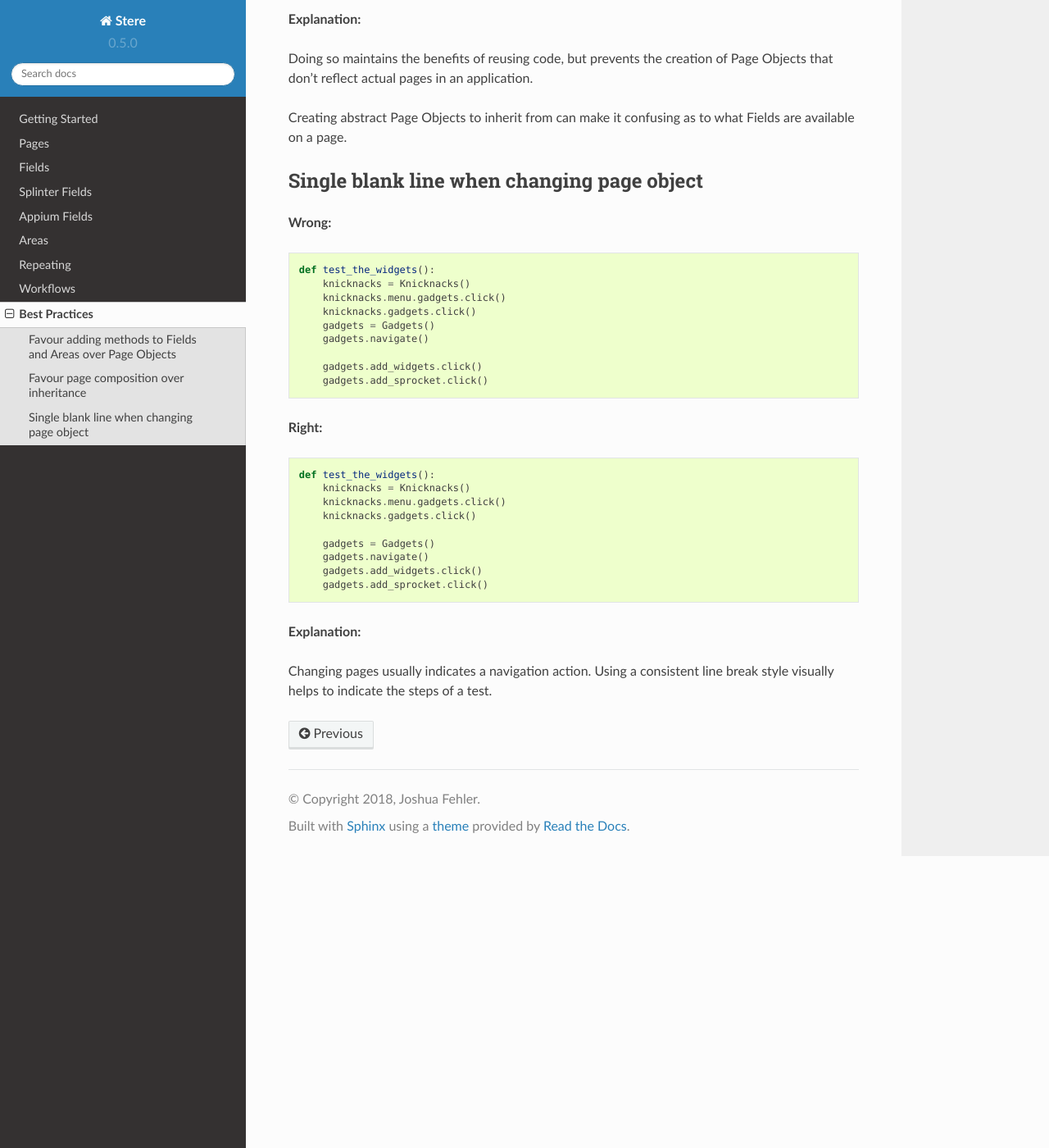
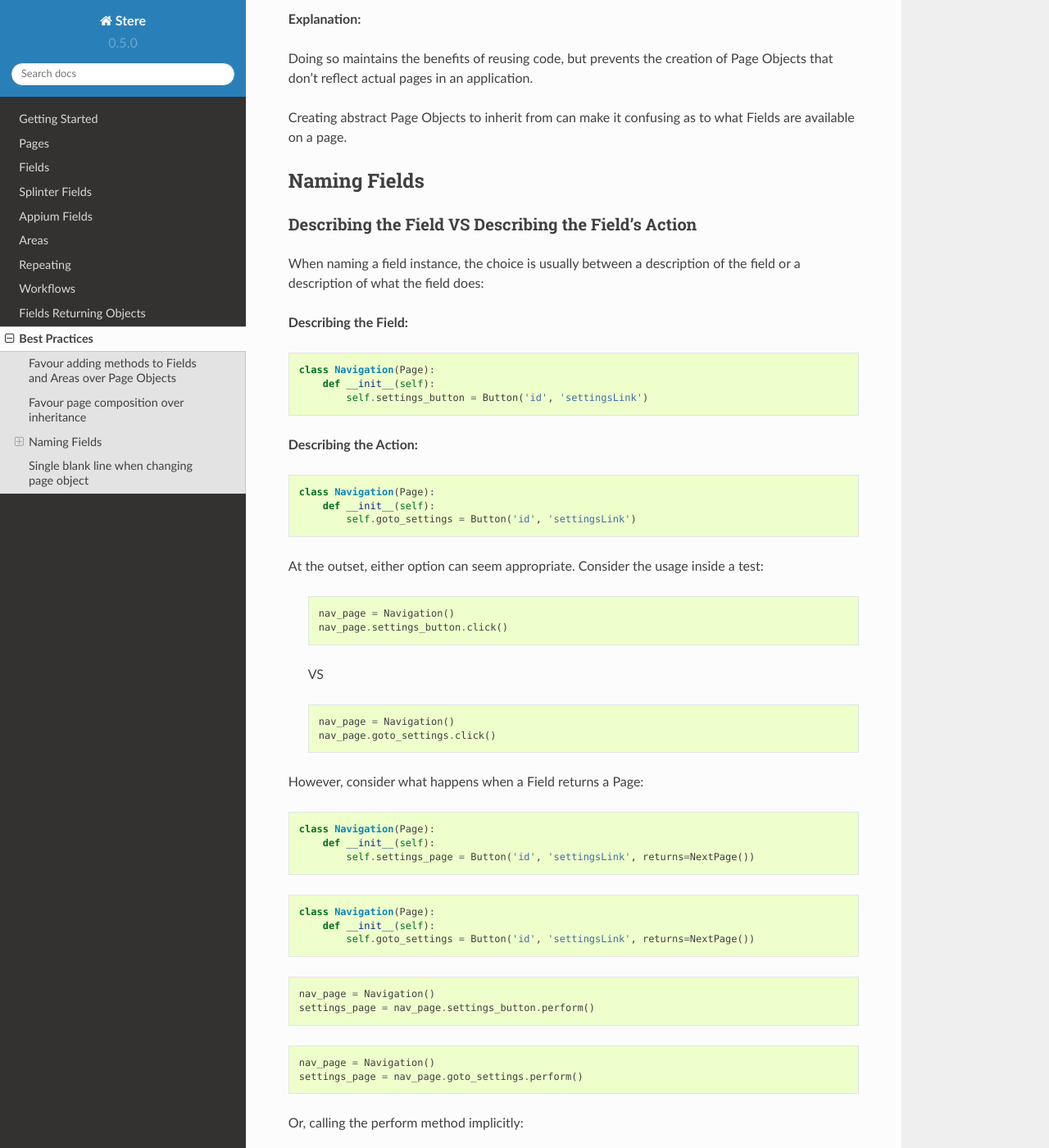
Before and after one commit to jsfehler/stere, a Sphinx documentation site: the page built from docs/best_practices.rst, in a window 1280 px wide and 1400 px high, scrolled down 1737 px. Shown: the whole window at 82% size. Built offline with Sphinx 7.4.7 and the Read the Docs theme 2.0.0, drawn with Linux system fonts in a browser that asks for light colours; some of the changed text lies outside the part shown.

Commit message:
Field now executes perform() when called (#141)

```diff
--- a/docs/best_practices.rst
+++ b/docs/best_practices.rst
@@ -98,6 +98,91 @@
 what Fields are available on a page.
 
 
+Naming Fields
+~~~~~~~~~~~~~
+
+Describing the Field VS Describing the Field's Action
++++++++++++++++++++++++++++++++++++++++++++++++++++++
+
+When naming a field instance, the choice is usually between a description of
+the field or a description of what the field does:
+
+**Describing the Field:**
+
+.. code-block:: python
+
+    class Navigation(Page):
+        def __init__(self):
+            self.settings_button = Button('id', 'settingsLink')
+
+
+**Describing the Action:**
+
+.. code-block:: python
+
+    class Navigation(Page):
+        def __init__(self):
+            self.goto_settings = Button('id', 'settingsLink')
+
+
+At the outset, either option can seem appropriate. Consider the usage inside
+a test:
+
+  .. code-block:: python
+
+      nav_page = Navigation()
+      nav_page.settings_button.click()
+
+  VS
+
+  .. code-block:: python
+
+       nav_page = Navigation()
+       nav_page.goto_settings.click()
+
+
+However, consider what happens when a Field returns a Page:
+
+.. code-block:: python
+
+    class Navigation(Page):
+        def __init__(self):
+            self.settings_page = Button('id', 'settingsLink', returns=NextPage())
+
+.. code-block:: python
+
+    class Navigation(Page):
+        def __init__(self):
+            self.goto_settings = Button('id', 'settingsLink', returns=NextPage())
+
+.. code-block:: python
+
+    nav_page = Navigation()
+    settings_page = nav_page.settings_button.perform()
+
+.. code-block:: python
+
+    nav_page = Navigation()
+    settings_page = nav_page.goto_settings.perform()
+
+
+Or, calling the perform method implicitly:
+
+.. code-block:: python
+
+    nav_page = Navigation()
+    settings_page = nav_page.settings_button()
+
+
+.. code-block:: python
+
+    nav_page = Navigation()
+    settings_page = nav_page.goto_settings()
+
+
+In the end, naming Fields will depend on what they do and how your tests use them.
+
+
 Single blank line when changing page object
 ~~~~~~~~~~~~~~~~~~~~~~~~~~~~~~~~~~~~~~~~~~~
 
--- a/docs/index.rst
+++ b/docs/index.rst
@@ -24,6 +24,7 @@
   area
   repeating
   workflows
+  returning_objects
   best_practices
 
 
```
Also changed, not shown: docs/field.rst (+29 -0 lines), docs/returning_objects.rst (added, +43 -0 lines), 3 other files.
